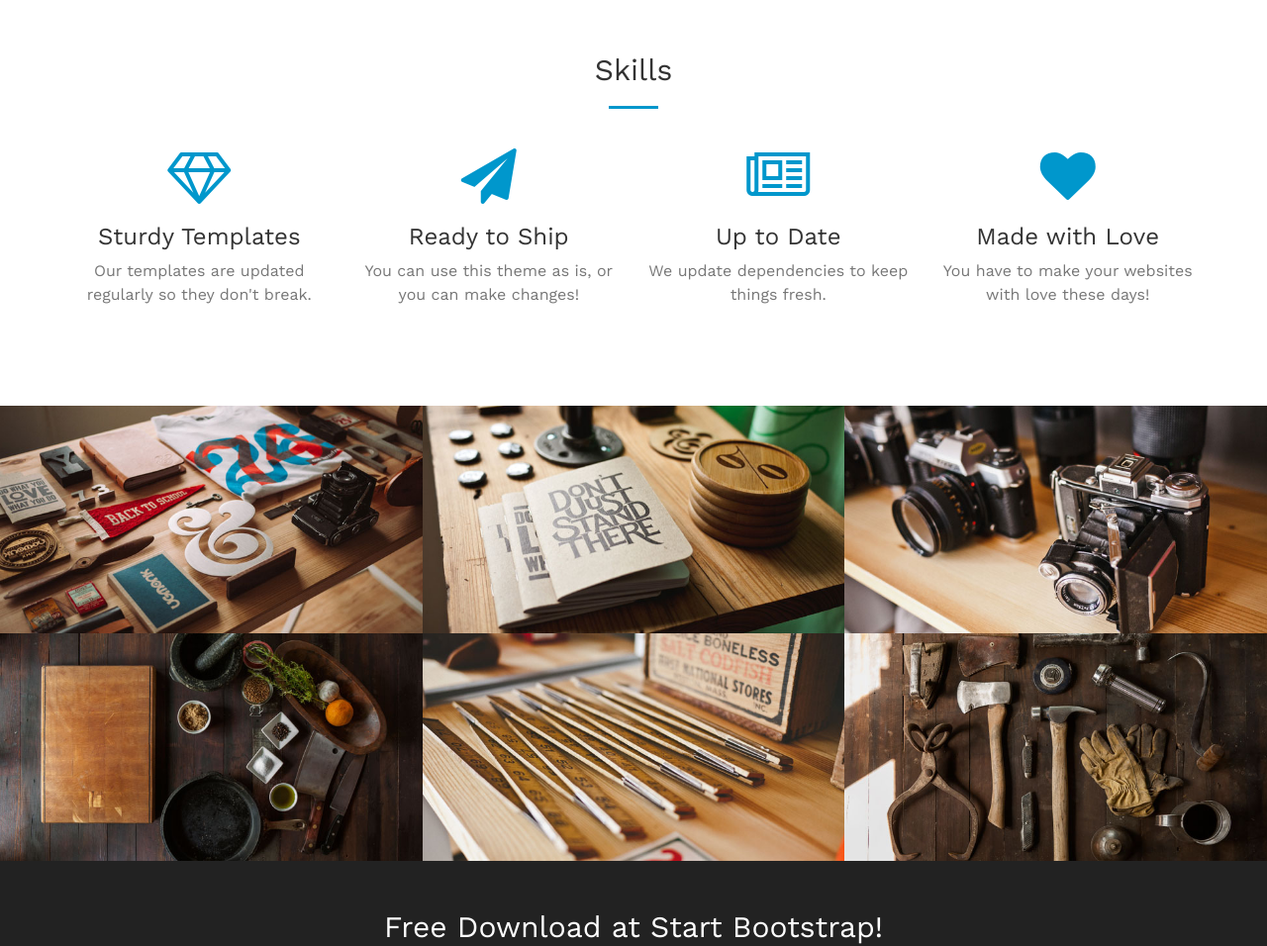
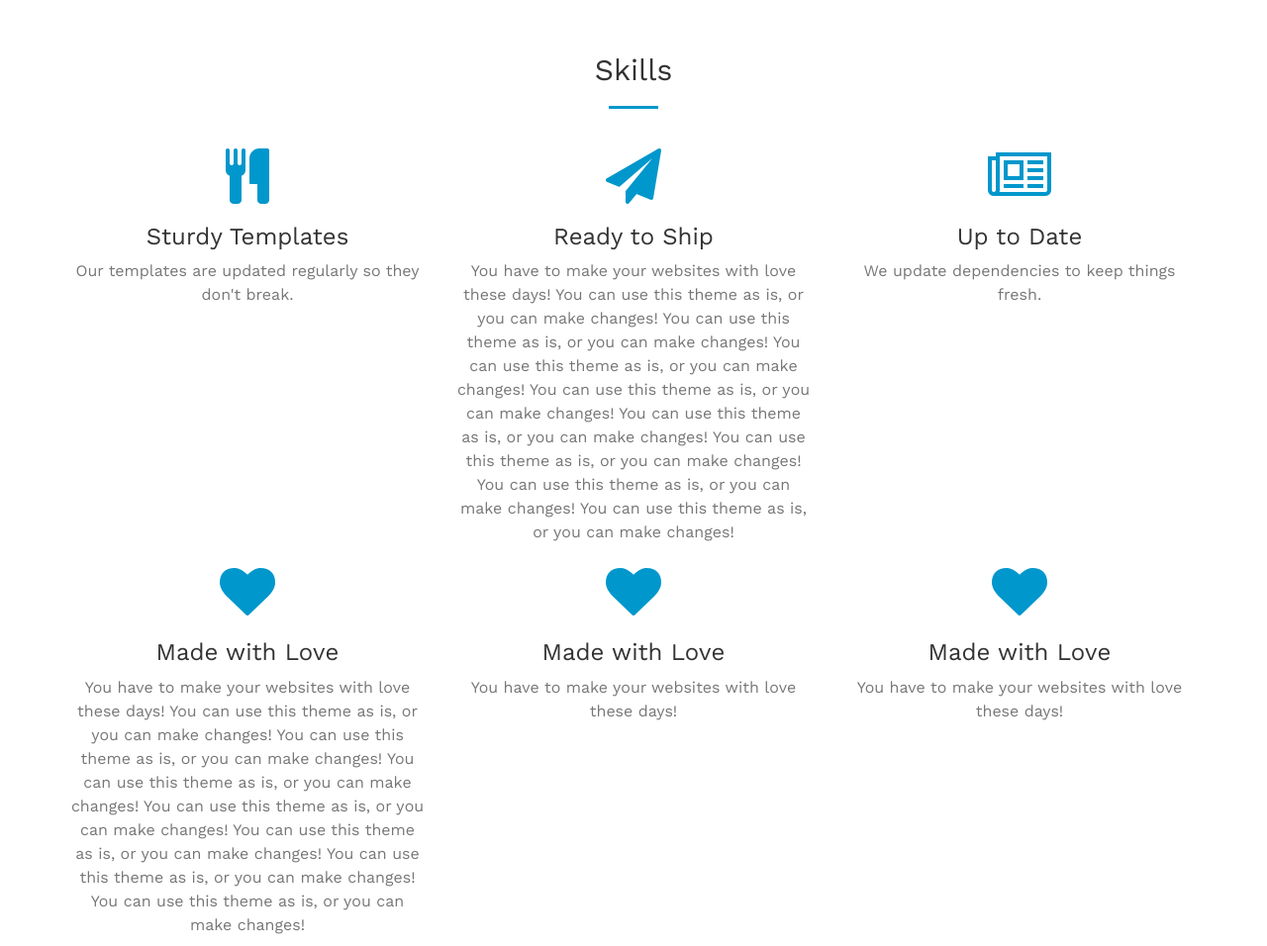
Before and after one commit to GavinMallott/gavin.mallott.me, a plain HTML site: page index.html in a window 1280 px wide. Shown: the part 1400-2356 px from the top of the page at 99% size. Drawn offline with nearby package versions, Linux system fonts and the light colour scheme.

Commit message:
Add files via upload

```diff
--- a/index.html
+++ b/index.html
@@ -112,35 +112,52 @@
         </div>
         <div class="container">
             <div class="row">
-                <div class="col-lg-3 col-md-6 text-center">
+                <div class="col-lg-4 col-sm-4 text-center">
                     <div class="service-box">
-                        <i class="fa fa-4x fa-diamond text-primary sr-icons"></i>
+                        <i class="fa fa-4x fa-cutlery text-primary sr-icons"></i>
                         <h3>Sturdy Templates</h3>
                         <p class="text-muted">Our templates are updated regularly so they don't break.</p>
                     </div>
                 </div>
-                <div class="col-lg-3 col-md-6 text-center">
+                <div class="col-lg-4 col-sm-4 text-center">
                     <div class="service-box">
                         <i class="fa fa-4x fa-paper-plane text-primary sr-icons"></i>
                         <h3>Ready to Ship</h3>
-                        <p class="text-muted">You can use this theme as is, or you can make changes!</p>
+                        <p class="text-muted">You have to make your websites with love these days! You can use this theme as is, or you can make changes! You can use this theme as is, or you can make changes! You can use this theme as is, or you can make changes! You can use this theme as is, or you can make changes! You can use this theme as is, or you can make changes! You can use this theme as is, or you can make changes! You can use this theme as is, or you can make changes! You can use this theme as is, or you can make changes!</p>
                     </div>
                 </div>
-                <div class="col-lg-3 col-md-6 text-center">
+                <div class="col-lg-4 col-sm-4 text-center">
                     <div class="service-box">
                         <i class="fa fa-4x fa-newspaper-o text-primary sr-icons"></i>
                         <h3>Up to Date</h3>
                         <p class="text-muted">We update dependencies to keep things fresh.</p>
                     </div>
                 </div>
-                <div class="col-lg-3 col-md-6 text-center">
+            </div>
+
+            <div class="row">
+                <div class="col-lg-4 col-sm-4 text-center">
+                    <div class="service-box">
+                        <i class="fa fa-4x fa-heart text-primary sr-icons"></i>
+                        <h3>Made with Love</h3>
+                        <p class="text-muted">You have to make your websites with love these days! You can use this theme as is, or you can make changes! You can use this theme as is, or you can make changes! You can use this theme as is, or you can make changes! You can use this theme as is, or you can make changes! You can use this theme as is, or you can make changes! You can use this theme as is, or you can make changes! You can use this theme as is, or you can make changes!</p>
+                    </div>
+                </div>
+                <div class="col-lg-4 col-sm-4 text-center">
                     <div class="service-box">
                         <i class="fa fa-4x fa-heart text-primary sr-icons"></i>
                         <h3>Made with Love</h3>
                         <p class="text-muted">You have to make your websites with love these days!</p>
                     </div>
                 </div>
-            </div>
+                <div class="col-lg-4 col-sm-4 text-center">
+                    <div class="service-box">
+                        <i class="fa fa-4x fa-heart text-primary sr-icons"></i>
+                        <h3>Made with Love</h3>
+                        <p class="text-muted">You have to make your websites with love these days!</p>
+                    </div>
+                </div>
+              </div>
         </div>
     </section>
 
```
